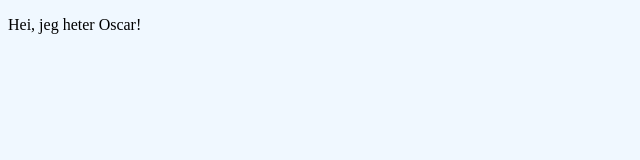
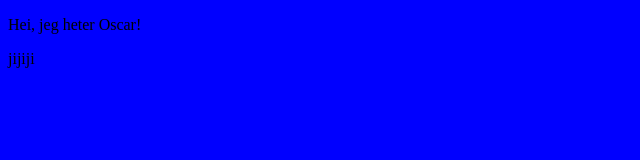
Before and after one commit to Beginnerbase/gitTutorial, a plain HTML site: page index.html in a window 1280 px wide. Shown: the whole page, without its empty margins (0-640 px from the left). Drawn offline with Linux system fonts and the light colour scheme.

Commit message:
second commit

```diff
--- a/index.css
+++ b/index.css
@@ -1,3 +1,3 @@
 body    {
-background-color: aliceblue;
+background-color: blue;
 }
--- a/index.html
+++ b/index.html
@@ -8,5 +8,6 @@
 </head>
 <body>
     <P>Hei, jeg heter Oscar!</P>
+    <p>jijiji</p>
 </body>
 </html>
```
